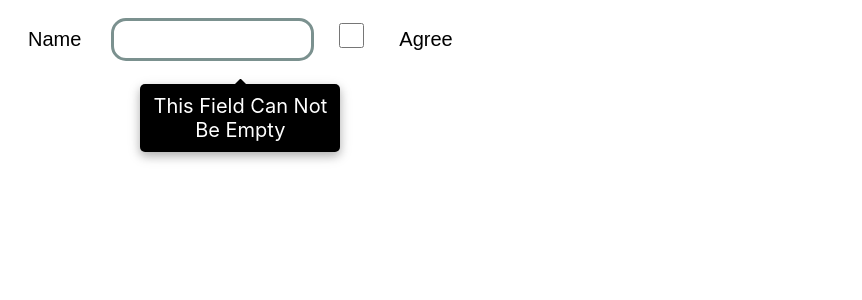
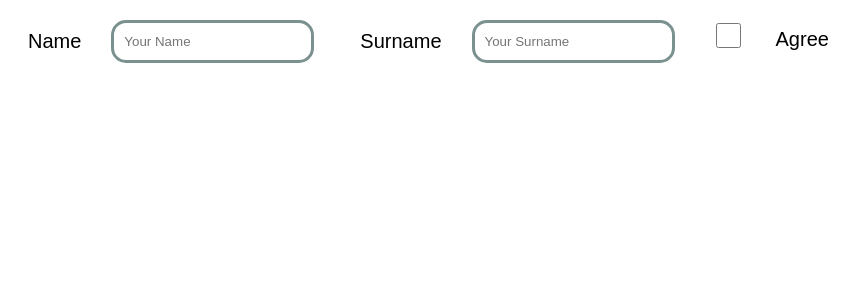
Before and after one commit to ninea-anasovi/wizard-test-page, a React (Create React App) app: page / in a window 1280 px wide. Shown: the top 300 px of the page, without its empty margins (0-862 px from the left). Built offline with nearby package versions, Linux system fonts and the light colour scheme.

Commit message:
edited input field

```diff
--- a/src/Components/wizard/index.js
+++ b/src/Components/wizard/index.js
@@ -9,13 +9,23 @@ function Wizard() {
   return (
     <WizardWrapper>
 
-
       <Tooltip text='This Field Can Not Be Empty' position={'bottom'}>
         <TooltipTarget>
-          <Input text={'Name'} type={'Text'} />
+          <Input text={'Name'} type={'Text'} placeHolder={'Your Name'}/>
+        </TooltipTarget>
+      </Tooltip>
+      <Tooltip text='This Field Can Not Be Empty' position={'bottom'}>
+        <TooltipTarget>
+          <Input text={'Surname'} type={'Text'} placeHolder={'Your Surname'}/>
+        </TooltipTarget>
+      </Tooltip>
+      <Tooltip text='This Field Can Not Be Empty' position={'bottom'}>
+        <TooltipTarget>
           <Checkbox text={'Agree'} type={'checkbox'} />
         </TooltipTarget>
       </Tooltip>
+
+
 
     </WizardWrapper>
 
--- a/src/Components/wizard/styled.js
+++ b/src/Components/wizard/styled.js
@@ -1,6 +1,5 @@
 import styled from "styled-components";
 
 export const WizardWrapper = styled.div`
-  position: relative;
   display: block;
 `;
```
